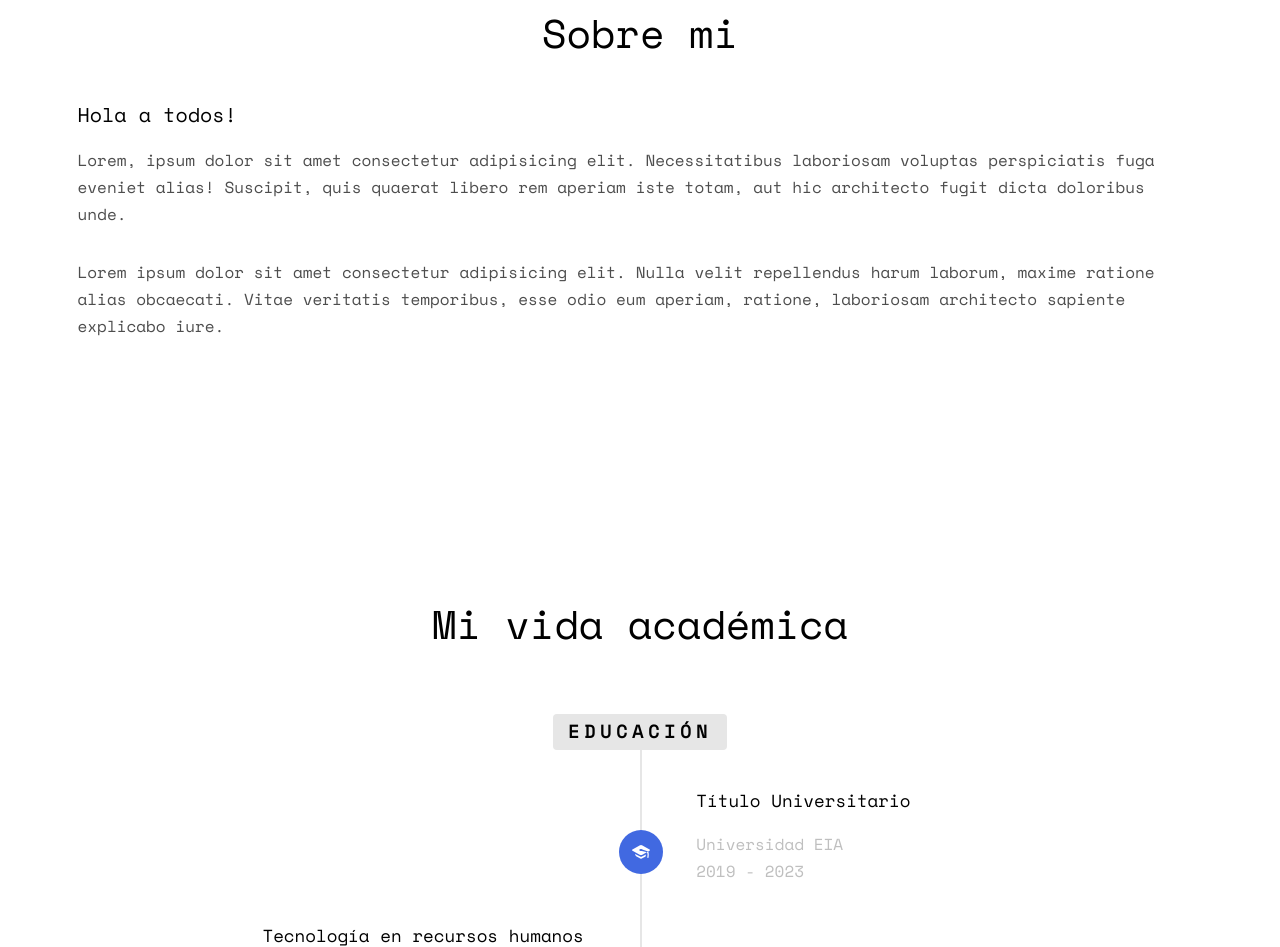
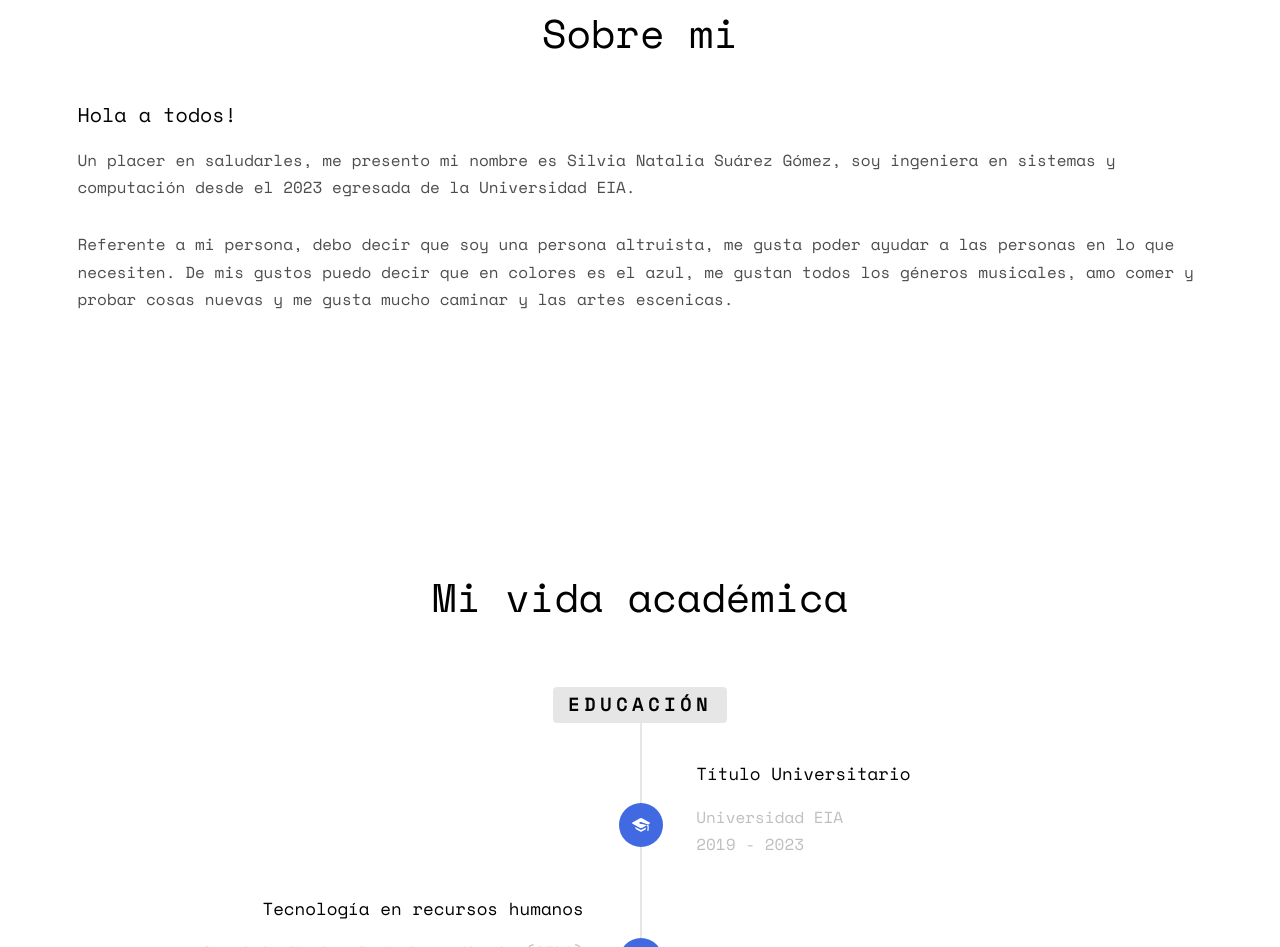
Before and after one commit to silvis-s/CV_Web, a plain HTML site: page about-me.html in a window 1280 px wide. Shown: the part 909-1856 px from the top of the page. Drawn offline with nearby package versions, Linux system fonts and the light colour scheme; files whose address does not match are found by name.

Commit message:
Update about-me

```diff
--- a/about-me.html
+++ b/about-me.html
@@ -82,12 +82,8 @@
 
 			<div>
 				<h2>Hola a todos!</h2>
-				<p>Lorem, ipsum dolor sit amet consectetur adipisicing elit. Necessitatibus laboriosam voluptas perspiciatis
-					fuga eveniet alias! Suscipit, quis quaerat libero rem aperiam iste totam, aut hic architecto fugit dicta
-					doloribus unde.</p>
-				<p>Lorem ipsum dolor sit amet consectetur adipisicing elit. Nulla velit repellendus harum laborum, maxime
-					ratione alias obcaecati. Vitae veritatis temporibus, esse odio eum aperiam, ratione, laboriosam architecto
-					sapiente explicabo iure.</p>
+				<p>Un placer en saludarles, me presento mi nombre es Silvia Natalia Suárez Gómez, soy ingeniera en sistemas y computación desde el 2023 egresada de la Universidad EIA.</p>
+				<p>Referente a mi persona, debo decir que soy una persona altruista, me gusta poder ayudar a las personas en lo que necesiten. De mis gustos puedo decir que en colores es el azul, me gustan todos los géneros musicales, amo comer y probar cosas nuevas y me gusta mucho caminar y las artes escenicas.</p>
 			</div>
 			<!-- </div> -->
 		</div>
```
